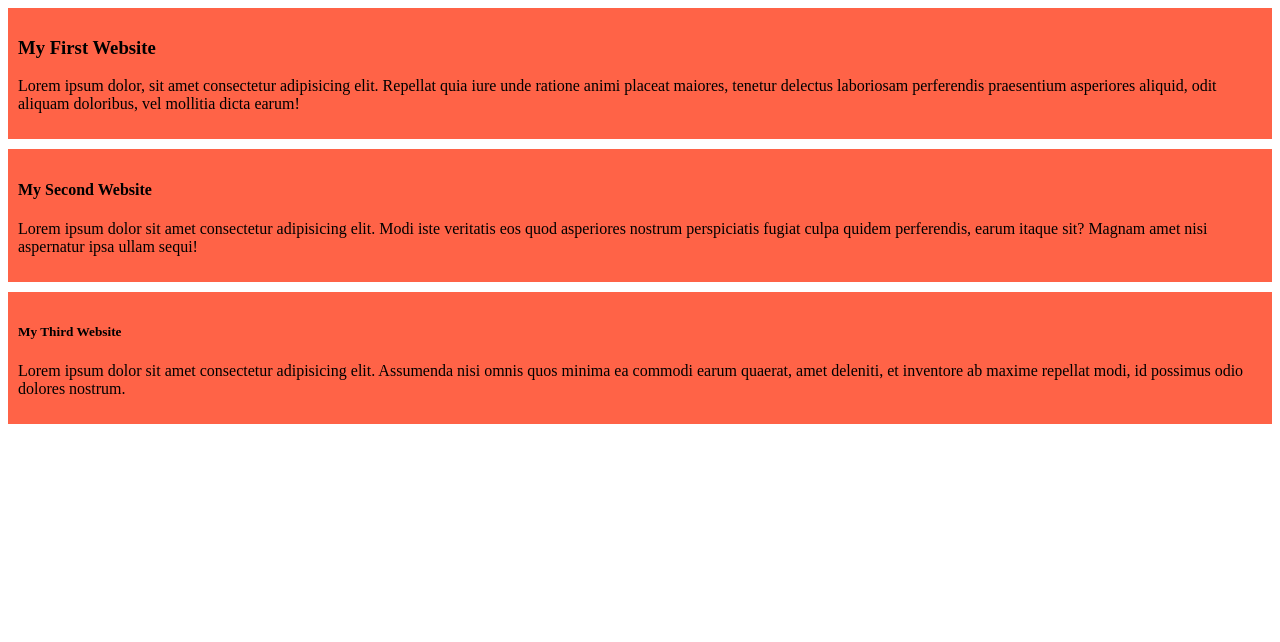
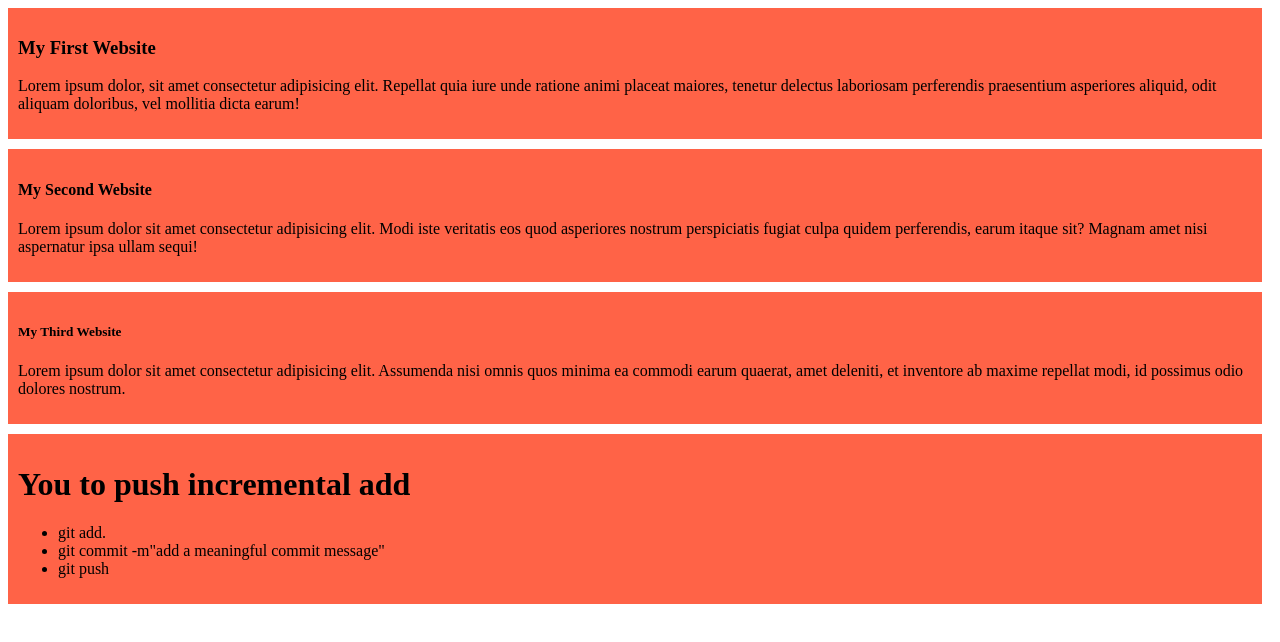
Before and after one commit to Abu-Aman/my-simple-website, a plain HTML site: page index.html in a window 1280 px wide. Drawn offline with Linux system fonts and the light colour scheme.

Commit message:
added the list staff

```diff
--- a/index.html
+++ b/index.html
@@ -23,5 +23,15 @@
         <h5>My Third Website</h5>
         <p>Lorem ipsum dolor sit amet consectetur adipisicing elit. Assumenda nisi omnis quos minima ea commodi earum quaerat, amet deleniti, et inventore ab maxime repellat modi, id possimus odio dolores nostrum.</p>
     </div>
+    <div>
+
+        <h1>You to push incremental add</h1>
+        <ul>
+
+            <li>git add.</li>
+            <li>git commit -m"add a meaningful commit message"</li>
+            <li>git push</li>
+        </ul>
+    </div>
 </body>
 </html>
--- a/styles/blog.css
+++ b/styles/blog.css
@@ -3,4 +3,5 @@ div{
     background-color: tomato;
     padding: 10px;
     margin-bottom: 10px;
+    margin-right: 10px;
 }
```
